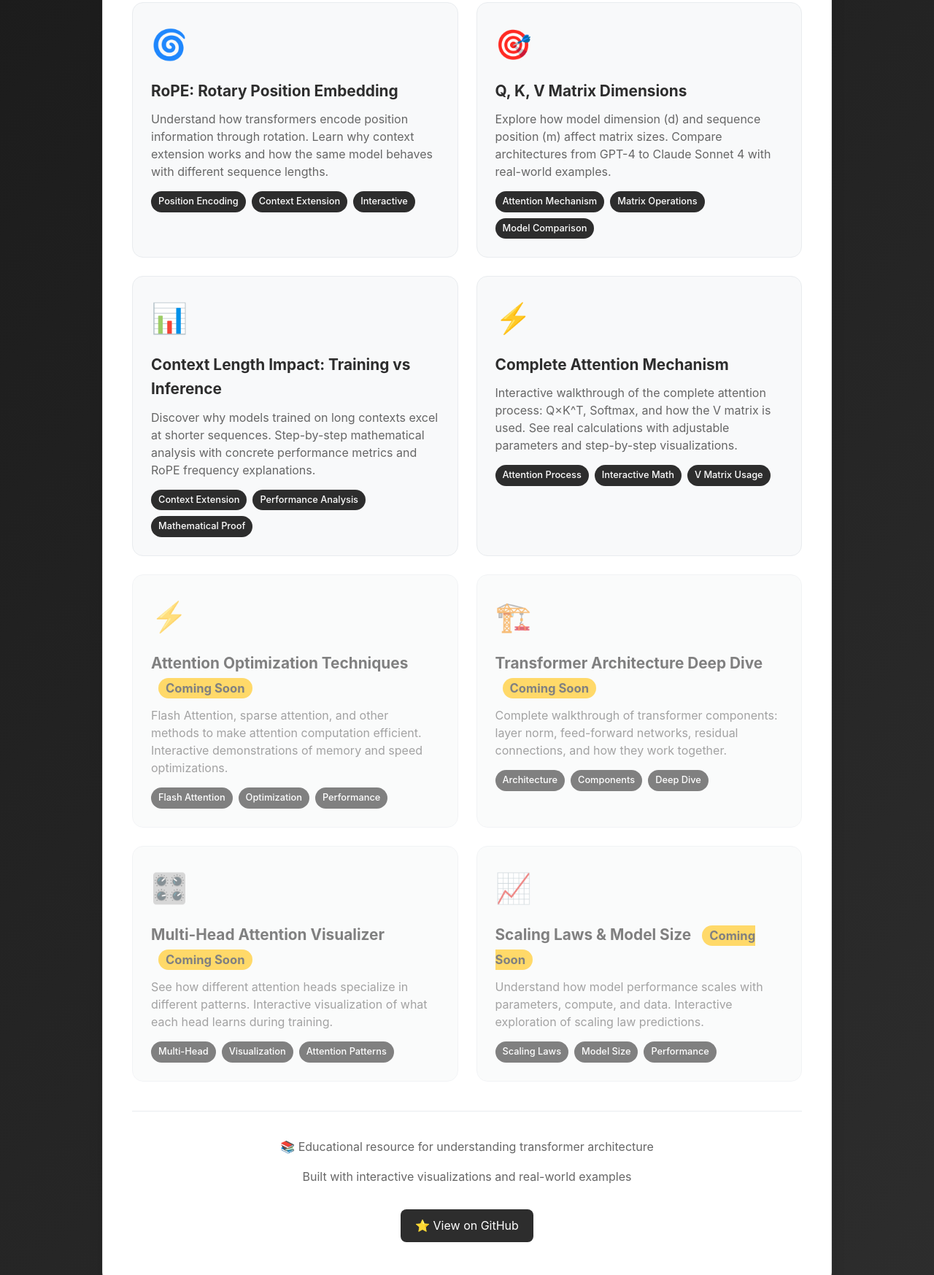
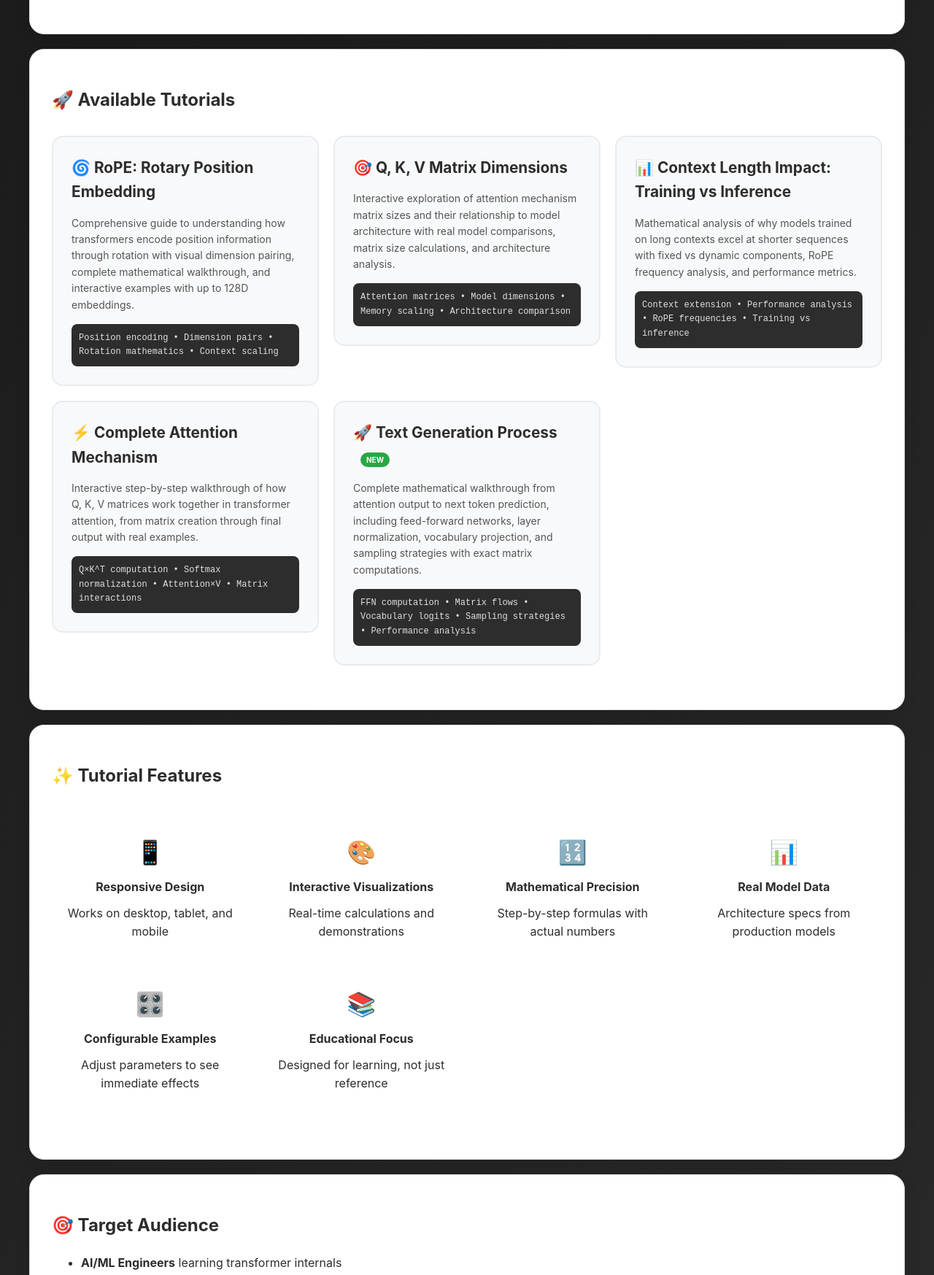
Before and after one commit to profitmonk/visual-ai-tutorials, a plain HTML site: page index.html in a window 1280 px wide. Shown: the part 403-2150 px from the top of the page at 73% size. Drawn offline with Linux system fonts and the light colour scheme.

Commit message:
Update index.html to add text generation tutorial

```diff
--- a/index.html
+++ b/index.html
@@ -7,328 +7,308 @@
     <style>
         body {
             font-family: -apple-system, BlinkMacSystemFont, 'Segoe UI', Roboto, sans-serif;
-            max-width: 1000px;
+            max-width: 1200px;
             margin: 0 auto;
             padding: 20px;
             background: linear-gradient(135deg, #1a1a1a 0%, #2d2d2d 100%);
             color: #e0e0e0;
             line-height: 1.6;
-            min-height: 100vh;
         }
 
         .container {
             background: #ffffff;
             color: #2d2d2d;
             border-radius: 20px;
-            padding: 40px;
+            padding: 30px;
             margin: 20px 0;
             border: 1px solid #e0e0e0;
             box-shadow: 0 4px 20px rgba(0, 0, 0, 0.1);
         }
 
-        .header {
-            text-align: center;
-            margin-bottom: 40px;
+        .tutorial-grid {
+            display: grid;
+            grid-template-columns: repeat(auto-fit, minmax(300px, 1fr));
+            gap: 20px;
+            margin: 30px 0;
         }
 
-        .header h1 {
+        .tutorial-card {
+            background: #f8f9fa;
+            border: 2px solid #e9ecef;
+            border-radius: 15px;
+            padding: 25px;
+            transition: all 0.3s ease;
+            cursor: pointer;
+        }
+
+        .tutorial-card:hover {
+            border-color: #2d2d2d;
+            transform: translateY(-5px);
+            box-shadow: 0 8px 25px rgba(0, 0, 0, 0.15);
+        }
+
+        .tutorial-title {
+            font-size: 1.3em;
+            font-weight: bold;
+            margin-bottom: 15px;
+            color: #2d2d2d;
+        }
+
+        .tutorial-description {
+            color: #555;
+            margin-bottom: 15px;
+            font-size: 14px;
+        }
+
+        .tutorial-concepts {
+            background: #2d2d2d;
+            color: #e0e0e0;
+            padding: 10px;
+            border-radius: 8px;
+            font-size: 12px;
+            font-family: 'Courier New', monospace;
+        }
+
+        .tutorial-link {
+            text-decoration: none;
+            color: inherit;
+        }
+
+        .hero {
+            text-align: center;
+            padding: 40px 0;
+        }
+
+        .hero h1 {
             font-size: 2.5em;
-            margin-bottom: 10px;
-            background: linear-gradient(135deg, #2d2d2d, #4a4a4a);
+            margin-bottom: 20px;
+            background: linear-gradient(135deg, #2d2d2d, #1a1a1a);
             -webkit-background-clip: text;
             -webkit-text-fill-color: transparent;
             background-clip: text;
         }
 
-        .header p {
+        .hero p {
             font-size: 1.2em;
             color: #666;
-            margin-bottom: 0;
+            max-width: 800px;
+            margin: 0 auto;
         }
 
-        .tutorial-grid {
+        .features {
             display: grid;
-            grid-template-columns: repeat(auto-fit, minmax(300px, 1fr));
-            gap: 25px;
-            margin: 30px 0;
+            grid-template-columns: repeat(auto-fit, minmax(250px, 1fr));
+            gap: 20px;
+            margin: 40px 0;
         }
 
-        .tutorial-card {
-            background: #f8f9fa;
-            border: 1px solid #e9ecef;
-            border-radius: 15px;
-            padding: 25px;
-            transition: all 0.3s ease;
-            text-decoration: none;
-            color: inherit;
-            display: block;
+        .feature {
+            text-align: center;
+            padding: 20px;
         }
 
-        .tutorial-card:hover {
-            transform: translateY(-5px);
-            box-shadow: 0 8px 25px rgba(0, 0, 0, 0.15);
-            border-color: #2d2d2d;
+        .feature-icon {
+            font-size: 2em;
+            margin-bottom: 10px;
         }
 
-        .tutorial-icon {
-            font-size: 2.5em;
-            margin-bottom: 15px;
-            display: block;
-        }
-
-        .tutorial-title {
-            font-size: 1.3em;
+        .feature-title {
             font-weight: bold;
             margin-bottom: 10px;
-            color: #2d2d2d;
-        }
-
-        .tutorial-description {
-            color: #666;
-            margin-bottom: 15px;
-            line-height: 1.5;
-        }
-
-        .tutorial-tags {
-            display: flex;
-            flex-wrap: wrap;
-            gap: 8px;
-        }
-
-        .tag {
-            background: #2d2d2d;
-            color: white;
-            padding: 4px 10px;
-            border-radius: 15px;
-            font-size: 0.8em;
-            font-weight: 500;
-        }
-
-        .coming-soon {
-            opacity: 0.6;
-            cursor: not-allowed;
-            transform: none !important;
-        }
-
-        .coming-soon:hover {
-            transform: none !important;
-            box-shadow: none !important;
-        }
-
-        .coming-soon-badge {
-            background: #ffc107;
-            color: #2d2d2d;
-            padding: 4px 10px;
-            border-radius: 15px;
-            font-size: 0.8em;
-            font-weight: bold;
-            margin-left: 10px;
-        }
-
-        .stats {
-            background: #f8f9fa;
-            border-radius: 10px;
-            padding: 20px;
-            margin: 30px 0;
-            text-align: center;
-        }
-
-        .stats-grid {
-            display: grid;
-            grid-template-columns: repeat(auto-fit, minmax(150px, 1fr));
-            gap: 20px;
-        }
-
-        .stat-item {
-            text-align: center;
-        }
-
-        .stat-number {
-            font-size: 2em;
-            font-weight: bold;
-            color: #2d2d2d;
-        }
-
-        .stat-label {
-            color: #666;
-            font-size: 0.9em;
-        }
-
-        .footer {
-            text-align: center;
-            padding: 20px 0;
-            border-top: 1px solid #e9ecef;
-            margin-top: 40px;
-            color: #666;
         }
 
         .github-link {
-            display: inline-block;
             background: #2d2d2d;
             color: white;
-            padding: 10px 20px;
-            border-radius: 8px;
+            padding: 15px 30px;
+            border-radius: 10px;
             text-decoration: none;
-            margin-top: 15px;
-            transition: background 0.3s ease;
+            display: inline-block;
+            margin: 20px 10px;
+            font-weight: bold;
+            transition: all 0.3s ease;
         }
 
         .github-link:hover {
             background: #1a1a1a;
+            transform: translateY(-2px);
+            box-shadow: 0 4px 15px rgba(0, 0, 0, 0.3);
+        }
+
+        .new-badge {
+            background: #28a745;
+            color: white;
+            padding: 4px 8px;
+            border-radius: 12px;
+            font-size: 10px;
+            font-weight: bold;
+            text-transform: uppercase;
+            margin-left: 10px;
         }
     </style>
 </head>
 <body>
     <div class="container">
-        <div class="header">
-            <h1>🧠 Interactive Transformer Tutorials</h1>
-            <p>Learn transformer architecture concepts through hands-on visualizations</p>
+        <div class="hero">
+            <h1>🧠 Interactive Transformer Architecture Tutorials</h1>
+            <p>Learn transformer architecture concepts through hands-on visualizations and step-by-step mathematical analysis</p>
+
+            <a href="https://github.com/profitmonk/visual-ai-tutorials" class="github-link">
+                📂 View on GitHub
+            </a>
+            <a href="https://github.com/profitmonk/visual-ai-tutorials/stargazers" class="github-link">
+                ⭐ Star Repository
+            </a>
         </div>
+    </div>
 
-        <div class="stats">
-            <div class="stats-grid">
-                <div class="stat-item">
-                    <div class="stat-number">4</div>
-                    <div class="stat-label">Interactive Tutorials</div>
-                </div>
-                <div class="stat-item">
-                    <div class="stat-number">6+</div>
-                    <div class="stat-label">Major Models Covered</div>
-                </div>
-                <div class="stat-item">
-                    <div class="stat-number">1M+</div>
-                    <div class="stat-label">Token Context Explained</div>
-                </div>
-            </div>
-        </div>
+    <div class="container">
+        <h2>🚀 Available Tutorials</h2>
 
         <div class="tutorial-grid">
-            <!-- Available Tutorials -->
-            <a href="rope-tutorial.html" class="tutorial-card">
-                <div class="tutorial-icon">🌀</div>
-                <div class="tutorial-title">RoPE: Rotary Position Embedding</div>
-                <div class="tutorial-description">
-                    Understand how transformers encode position information through rotation. Learn why context extension works and how the same model behaves with different sequence lengths.
-                </div>
-                <div class="tutorial-tags">
-                    <span class="tag">Position Encoding</span>
-                    <span class="tag">Context Extension</span>
-                    <span class="tag">Interactive</span>
+            <a href="rope-tutorial.html" class="tutorial-link">
+                <div class="tutorial-card">
+                    <div class="tutorial-title">🌀 RoPE: Rotary Position Embedding</div>
+                    <div class="tutorial-description">
+                        Comprehensive guide to understanding how transformers encode position information through rotation with visual dimension pairing, complete mathematical walkthrough, and interactive examples with up to 128D embeddings.
+                    </div>
+                    <div class="tutorial-concepts">
+                        Position encoding • Dimension pairs • Rotation mathematics • Context scaling
+                    </div>
                 </div>
             </a>
 
-            <a href="qkv-matrices.html" class="tutorial-card">
-                <div class="tutorial-icon">🎯</div>
-                <div class="tutorial-title">Q, K, V Matrix Dimensions</div>
-                <div class="tutorial-description">
-                    Explore how model dimension (d) and sequence position (m) affect matrix sizes. Compare architectures from GPT-4 to Claude Sonnet 4 with real-world examples.
-                </div>
-                <div class="tutorial-tags">
-                    <span class="tag">Attention Mechanism</span>
-                    <span class="tag">Matrix Operations</span>
-                    <span class="tag">Model Comparison</span>
+            <a href="qkv-matrices.html" class="tutorial-link">
+                <div class="tutorial-card">
+                    <div class="tutorial-title">🎯 Q, K, V Matrix Dimensions</div>
+                    <div class="tutorial-description">
+                        Interactive exploration of attention mechanism matrix sizes and their relationship to model architecture with real model comparisons, matrix size calculations, and architecture analysis.
+                    </div>
+                    <div class="tutorial-concepts">
+                        Attention matrices • Model dimensions • Memory scaling • Architecture comparison
+                    </div>
                 </div>
             </a>
 
-            <a href="context-length-impact.html" class="tutorial-card">
-                <div class="tutorial-icon">📊</div>
-                <div class="tutorial-title">Context Length Impact: Training vs Inference</div>
-                <div class="tutorial-description">
-                    Discover why models trained on long contexts excel at shorter sequences. Step-by-step mathematical analysis with concrete performance metrics and RoPE frequency explanations.
-                </div>
-                <div class="tutorial-tags">
-                    <span class="tag">Context Extension</span>
-                    <span class="tag">Performance Analysis</span>
-                    <span class="tag">Mathematical Proof</span>
+            <a href="context-length-impact.html" class="tutorial-link">
+                <div class="tutorial-card">
+                    <div class="tutorial-title">📊 Context Length Impact: Training vs Inference</div>
+                    <div class="tutorial-description">
+                        Mathematical analysis of why models trained on long contexts excel at shorter sequences with fixed vs dynamic components, RoPE frequency analysis, and performance metrics.
+                    </div>
+                    <div class="tutorial-concepts">
+                        Context extension • Performance analysis • RoPE frequencies • Training vs inference
+                    </div>
                 </div>
             </a>
 
-            <a href="complete-attention-mechanism.html" class="tutorial-card">
-                <div class="tutorial-icon">⚡</div>
-                <div class="tutorial-title">Complete Attention Mechanism</div>
-                <div class="tutorial-description">
-                    Interactive walkthrough of the complete attention process: Q×K^T, Softmax, and how the V matrix is used. See real calculations with adjustable parameters and step-by-step visualizations.
-                </div>
-                <div class="tutorial-tags">
-                    <span class="tag">Attention Process</span>
-                    <span class="tag">Interactive Math</span>
-                    <span class="tag">V Matrix Usage</span>
+            <a href="complete-attention-mechanism.html" class="tutorial-link">
+                <div class="tutorial-card">
+                    <div class="tutorial-title">⚡ Complete Attention Mechanism</div>
+                    <div class="tutorial-description">
+                        Interactive step-by-step walkthrough of how Q, K, V matrices work together in transformer attention, from matrix creation through final output with real examples.
+                    </div>
+                    <div class="tutorial-concepts">
+                        Q×K^T computation • Softmax normalization • Attention×V • Matrix interactions
+                    </div>
                 </div>
             </a>
 
-            <!-- Coming Soon Tutorials -->
-            <div class="tutorial-card coming-soon">
-                <div class="tutorial-icon">⚡</div>
-                <div class="tutorial-title">
-                    Attention Optimization Techniques
-                    <span class="coming-soon-badge">Coming Soon</span>
+            <a href="text-generation-process.html" class="tutorial-link">
+                <div class="tutorial-card">
+                    <div class="tutorial-title">🚀 Text Generation Process <span class="new-badge">New</span></div>
+                    <div class="tutorial-description">
+                        Complete mathematical walkthrough from attention output to next token prediction, including feed-forward networks, layer normalization, vocabulary projection, and sampling strategies with exact matrix computations.
+                    </div>
+                    <div class="tutorial-concepts">
+                        FFN computation • Matrix flows • Vocabulary logits • Sampling strategies • Performance analysis
+                    </div>
                 </div>
-                <div class="tutorial-description">
-                    Flash Attention, sparse attention, and other methods to make attention computation efficient. Interactive demonstrations of memory and speed optimizations.
-                </div>
-                <div class="tutorial-tags">
-                    <span class="tag">Flash Attention</span>
-                    <span class="tag">Optimization</span>
-                    <span class="tag">Performance</span>
-                </div>
-            </div>
-
-            <div class="tutorial-card coming-soon">
-                <div class="tutorial-icon">🏗️</div>
-                <div class="tutorial-title">
-                    Transformer Architecture Deep Dive
-                    <span class="coming-soon-badge">Coming Soon</span>
-                </div>
-                <div class="tutorial-description">
-                    Complete walkthrough of transformer components: layer norm, feed-forward networks, residual connections, and how they work together.
-                </div>
-                <div class="tutorial-tags">
-                    <span class="tag">Architecture</span>
-                    <span class="tag">Components</span>
-                    <span class="tag">Deep Dive</span>
-                </div>
-            </div>
-
-            <div class="tutorial-card coming-soon">
-                <div class="tutorial-icon">🎛️</div>
-                <div class="tutorial-title">
-                    Multi-Head Attention Visualizer
-                    <span class="coming-soon-badge">Coming Soon</span>
-                </div>
-                <div class="tutorial-description">
-                    See how different attention heads specialize in different patterns. Interactive visualization of what each head learns during training.
-                </div>
-                <div class="tutorial-tags">
-                    <span class="tag">Multi-Head</span>
-                    <span class="tag">Visualization</span>
-                    <span class="tag">Attention Patterns</span>
-                </div>
-            </div>
-
-            <div class="tutorial-card coming-soon">
-                <div class="tutorial-icon">📈</div>
-                <div class="tutorial-title">
-                    Scaling Laws & Model Size
-                    <span class="coming-soon-badge">Coming Soon</span>
-                </div>
-                <div class="tutorial-description">
-                    Understand how model performance scales with parameters, compute, and data. Interactive exploration of scaling law predictions.
-                </div>
-                <div class="tutorial-tags">
-                    <span class="tag">Scaling Laws</span>
-                    <span class="tag">Model Size</span>
-                    <span class="tag">Performance</span>
-                </div>
-            </div>
-        </div>
-
-        <div class="footer">
-            <p>📚 Educational resource for understanding transformer architecture</p>
-            <p>Built with interactive visualizations and real-world examples</p>
-            <a href="https://github.com/yourusername/transformer-tutorials" class="github-link">
-                ⭐ View on GitHub
             </a>
         </div>
     </div>
+
+    <div class="container">
+        <h2>✨ Tutorial Features</h2>
+
+        <div class="features">
+            <div class="feature">
+                <div class="feature-icon">📱</div>
+                <div class="feature-title">Responsive Design</div>
+                <div>Works on desktop, tablet, and mobile</div>
+            </div>
+
+            <div class="feature">
+                <div class="feature-icon">🎨</div>
+                <div class="feature-title">Interactive Visualizations</div>
+                <div>Real-time calculations and demonstrations</div>
+            </div>
+
+            <div class="feature">
+                <div class="feature-icon">🔢</div>
+                <div class="feature-title">Mathematical Precision</div>
+                <div>Step-by-step formulas with actual numbers</div>
+            </div>
+
+            <div class="feature">
+                <div class="feature-icon">📊</div>
+                <div class="feature-title">Real Model Data</div>
+                <div>Architecture specs from production models</div>
+            </div>
+
+            <div class="feature">
+                <div class="feature-icon">🎛️</div>
+                <div class="feature-title">Configurable Examples</div>
+                <div>Adjust parameters to see immediate effects</div>
+            </div>
+
+            <div class="feature">
+                <div class="feature-icon">📚</div>
+                <div class="feature-title">Educational Focus</div>
+                <div>Designed for learning, not just reference</div>
+            </div>
+        </div>
+    </div>
+
+    <div class="container">
+        <h2>🎯 Target Audience</h2>
+        <ul>
+            <li><strong>AI/ML Engineers</strong> learning transformer internals</li>
+            <li><strong>Researchers</strong> studying attention mechanisms and position encoding</li>
+            <li><strong>Students</strong> in NLP/deep learning courses</li>
+            <li><strong>Developers</strong> working with LLMs who want to understand the underlying math</li>
+            <li><strong>Anyone curious</strong> about how modern AI models like GPT, Claude, and Gemini work</li>
+        </ul>
+    </div>
+
+    <div class="container">
+        <h2>🎓 Learning Path</h2>
+        <p><strong>Recommended order for maximum understanding:</strong></p>
+        <ol>
+            <li><strong>🎯 Q, K, V Matrix Dimensions</strong> - Understand the basic building blocks</li>
+            <li><strong>🌀 RoPE: Rotary Position Embedding</strong> - Learn how position is encoded</li>
+            <li><strong>⚡ Complete Attention Mechanism</strong> - See how Q, K, V work together</li>
+            <li><strong>🚀 Text Generation Process</strong> - Complete pipeline from attention to tokens</li>
+            <li><strong>📊 Context Length Impact</strong> - Advanced concepts about training vs inference</li>
+        </ol>
+    </div>
+
+    <div class="container">
+        <h2>🛠️ Technology Stack</h2>
+        <ul>
+            <li><strong>Pure HTML/CSS/JavaScript</strong> - No frameworks, works anywhere</li>
+            <li><strong>Interactive calculations</strong> - Real-time mathematical demonstrations</li>
+            <li><strong>Responsive design</strong> - Mobile-friendly layouts</li>
+            <li><strong>GitHub Pages ready</strong> - Deploy with zero configuration</li>
+        </ul>
+    </div>
+
+    <div class="container" style="text-align: center;">
+        <h2>⭐ Star this repository if these tutorials helped you understand transformers better!</h2>
+
+        <a href="https://github.com/profitmonk/visual-ai-tutorials" class="github-link">
+            🚀 Get Started Now
+        </a>
+    </div>
 </body>
 </html>
```
